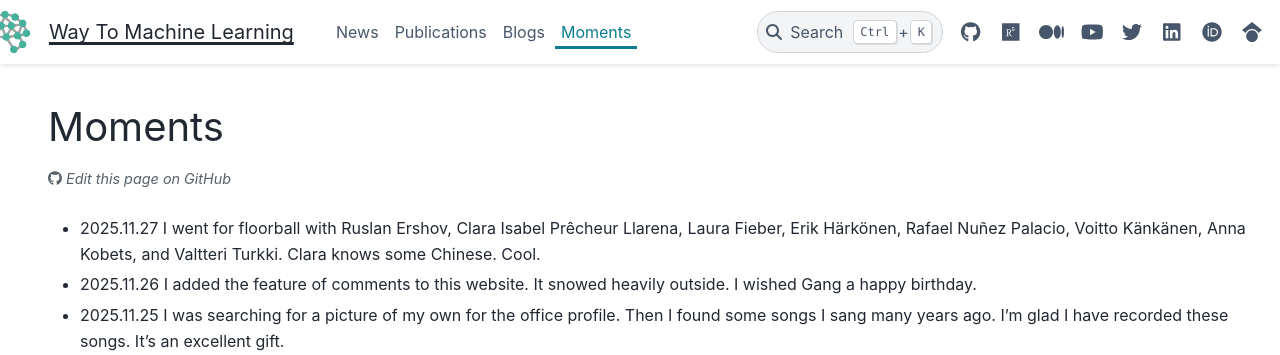
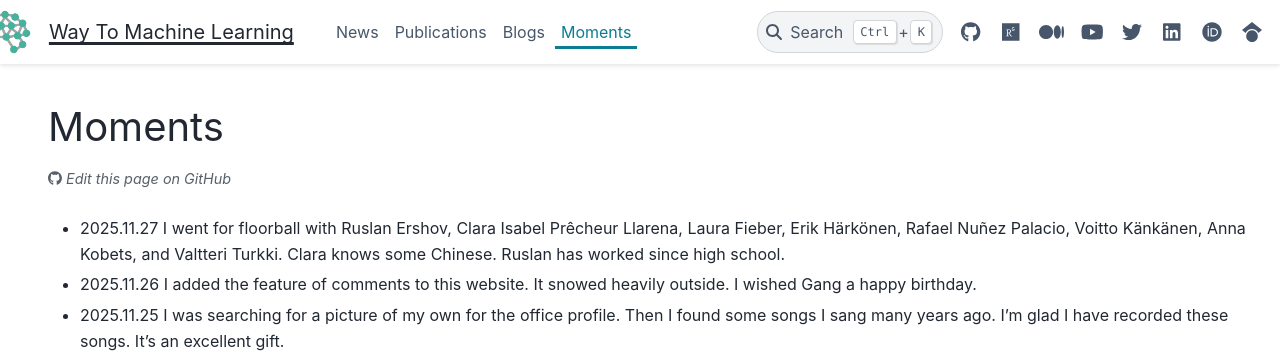
Before and after one commit to way2ml/way2ml.github.io, a Sphinx documentation site: the page built from doc/moments.md, in a window 1280 px wide and 1260 px high, cut to the strip 0-355 px from the top of the window. Built offline with Sphinx 7.4.7 and the PyData theme 0.15.4, drawn with Linux system fonts in a browser that asks for light colours; pages that are not in the unit, such as notebooks, are missing from menus; comment, search, counter and statistics services are not loaded.

Commit message:
Update moments.md

```diff
--- a/doc/moments.md
+++ b/doc/moments.md
@@ -4,7 +4,7 @@
 ---
 
 # Moments
-- 2025.11.27 I went for floorball with Ruslan Ershov, Clara Isabel Prêcheur Llarena, Laura Fieber, Erik Härkönen, Rafael Nuñez Palacio, Voitto Känkänen, Anna Kobets, and Valtteri Turkki. Clara knows some Chinese. Cool.
+- 2025.11.27 I went for floorball with Ruslan Ershov, Clara Isabel Prêcheur Llarena, Laura Fieber, Erik Härkönen, Rafael Nuñez Palacio, Voitto Känkänen, Anna Kobets, and Valtteri Turkki. Clara knows some Chinese. Ruslan has worked since high school.
 - 2025.11.26 I added the feature of comments to this website. It snowed heavily outside. I wished Gang a happy birthday.
 - 2025.11.25 I was searching for a picture of my own for the office profile. Then I found some songs I sang many years ago. I'm glad I have recorded these songs. It's an excellent gift.
   <iframe src="//music.163.com/outchain/player?type=4&id=348244114&auto=0&height=300" frameborder="0" marginwidth="0" marginheight="0" width="100%" height="250"> </iframe>
```
